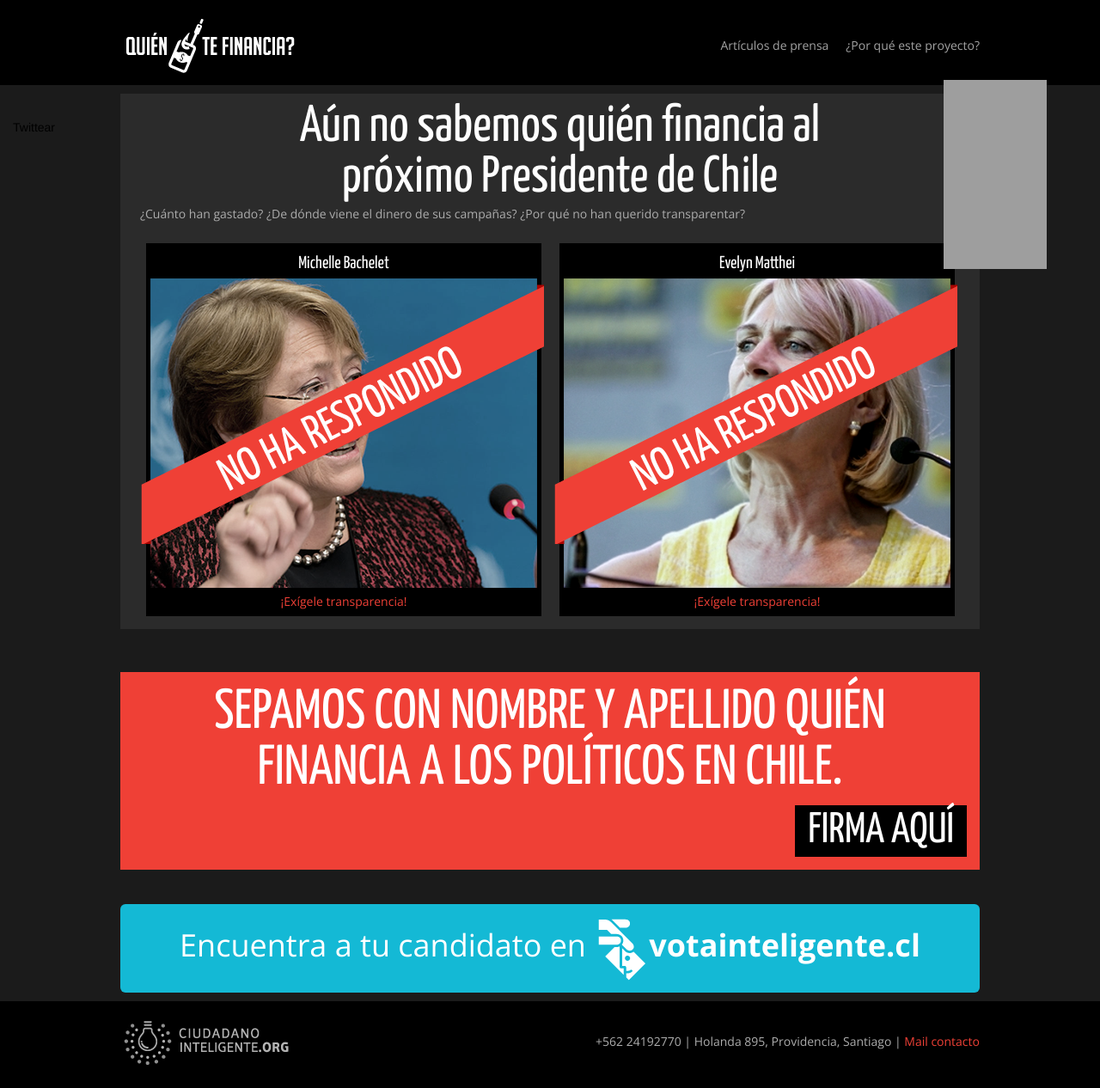
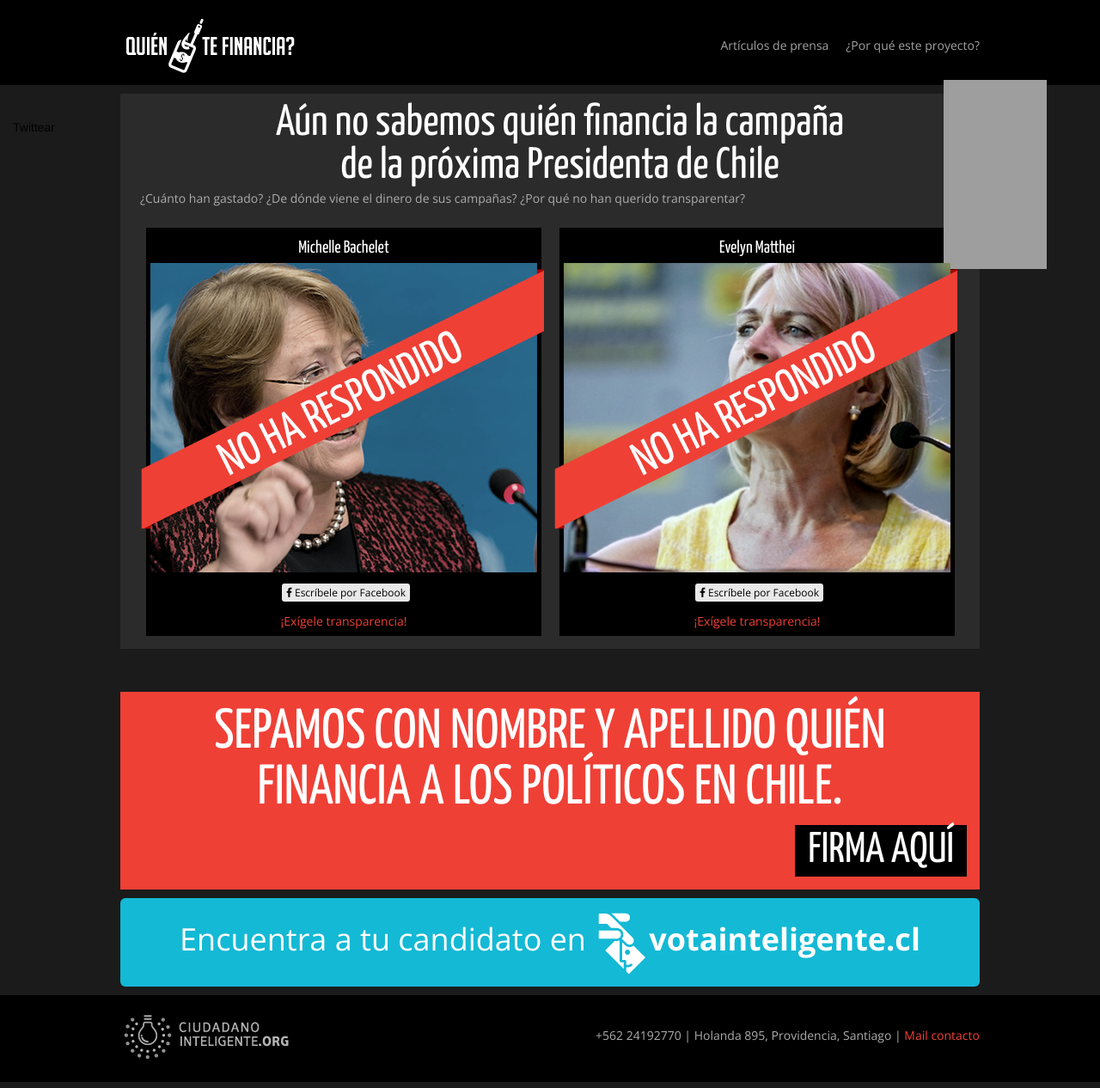
Before and after one commit to ciudadanointeligente/quien-te-financia, a Jekyll site: the page built from index.html, in a window 1280 px wide. Shown: the whole page at 86% size. Built offline with Jekyll 4.4.1, drawn with Linux system fonts in a browser that asks for light colours; nearby versions of some CDN libraries; Markdown is read by kramdown in place of the engine named in the settings; comment, search, counter and statistics services are not loaded; grey boxes are pictures that could not be loaded.

Commit message:
Cambio texto twitter y agrega bullying por facebook.

```diff
--- a/_includes/ficha_home.html
+++ b/_includes/ficha_home.html
@@ -51,11 +51,14 @@
 
       <div class="clearfix">
           <span class="oneAction">
-            <a href="http://twitter.com/share" class="twitter-share-button" data-count="none" data-via="{{ site.twitter }}" data-text="Aún no sabemos quien financia al próximo Presidente de Chile. @{{post.c_twitter}} {{site.hashtag}}?" ></a>
+            <a href="http://twitter.com/share" class="twitter-share-button" data-count="none" data-via="{{ site.twitter }}" data-text="Oye @{{post.c_twitter}} transparenten quien financia su campaña electoral en quientefinancia.cl Pedimos hechos, no palabras!" ></a>
           </span>
 <!--           <span class="oneAction">
             <a class="mailto" href="mailto:{{ post.public-email }}?subject=¿Quién%20te%20financia?&amp;body=Estimada%20candidata:%0A%0AQuisiera%20saber%20quién%20financia%20su%20campaña%20electoral.%20%0A%0AEn%20Chile,%20los%20vínculos%20del%20poder%20político%20constituyen%20una%20amenaza%20para%20la%20creación%20de%20políticas%20públicas%20que%20promuevan%20el%20interés%20general.%20Consideramos%20que%20la%20legislación%20es%20insuficiente.%0A%0AAyúdanos%20a%20cambiar%20las%20cosas%20y%20cuéntanos%20#QuienTeFinancia" target="_blank"><i class="fa fa-envelope-o"></i> Envíale un mail</a>
           </span> -->
+          <span class="oneAction">
+            <a class="mailto" href="https://www.facebook.com/messages/{{ post.facebook }}" target="_blank"><i class="fa fa-facebook"></i> Escríbele por Facebook</a>
+          </span>
       </div>
 
 
--- a/_layouts/base.html
+++ b/_layouts/base.html
@@ -47,7 +47,7 @@
     <section class="sidebar">
       <section class="meta">
 
-        <a href="https://twitter.com/share" class="twitter-share-button" data-text="Sin transparencia en la política nos gobierna un poder invisible. {{ site.hashtag }} " data-via="ciudadanoi" data-lang="es" >Twittear</a>
+        <a href="https://twitter.com/share" class="twitter-share-button" data-text="Aún no sabemos quién financia la campaña de la próxima Presidenta. #QuienTeFinancia? quientefinancia.cl" data-via="ciudadanoi" data-lang="es" >Twittear</a>
         <script>!function(d,s,id){var js,fjs=d.getElementsByTagName(s)[0],p=/^http:/.test(d.location)?'http':'https';if(!d.getElementById(id)){js=d.createElement(s);js.id=id;js.src=p+'://platform.twitter.com/widgets.js';fjs.parentNode.insertBefore(js,fjs);}}(document, 'script', 'twitter-wjs');</script>
 
 
--- a/_posts/presidenciales/2013-05-01-matthei.markdown
+++ b/_posts/presidenciales/2013-05-01-matthei.markdown
@@ -13,6 +13,7 @@
 
 c_twitter: Evelyn_2014
 public-email:
+facebook: evelynmatthei.2014
 
 extra_info_url: http://www.votainteligente.cl/election/presidencial/evelyn-matthei
 
--- a/_posts/presidenciales/2013-10-01-bachelet.markdown
+++ b/_posts/presidenciales/2013-10-01-bachelet.markdown
@@ -13,6 +13,7 @@
 
 c_twitter: comandomichelle
 public-email: info@michellebachelet.cl
+facebook: MichelleBacheletPresidenta
 
 extra_info_url: http://www.votainteligente.cl/election/presidencial/michelle-bachelet
 ---
--- a/css/qtf.css
+++ b/css/qtf.css
@@ -210,7 +210,7 @@
 }
 
 .content h1.titleLine{
-	font-size: 60px;
+	font-size: 51px;
 }
 
 .titleLine{
@@ -489,6 +489,7 @@
 /* IE6/7 support */
 .clearfix {
     *zoom: 1;
+    margin: 10px 0px;
 }
 
 /*Link vota*/
--- a/index.html
+++ b/index.html
@@ -23,7 +23,7 @@
 
   <div class="manAbove"> </div>
   <div class="theBlackBox">
-    <h1 class="titleLine">Aún no sabemos quién financia al próximo Presidente de Chile</h1>
+    <h1 class="titleLine">Aún no sabemos quién financia la campaña de la próxima Presidenta de Chile</h1>
     <p>¿Cuánto han gastado? ¿De dónde viene el dinero de sus campañas? ¿Por qué no han querido transparentar?</p>
   <ul class="candidatesList">
 
```
